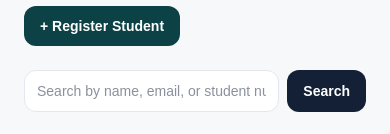
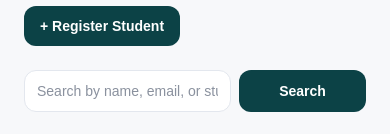
Before and after one commit to Tinsae83-sw/Smart_school_system, a Next.js app in the folder frontend/: page /registration/students in a window 390 px wide. Shown: the part 154-288 px from the top of the page. Built offline with nearby package versions, Linux system fonts and the light colour scheme; no server answers; sample sign-in values are in the browser's storage.

Commit message:
Fix registration page color consistency (teal primary, dark-mode hamburger)

```diff
--- a/frontend/src/app/registration/layout.tsx
+++ b/frontend/src/app/registration/layout.tsx
@@ -151,7 +151,7 @@ export default function RegistrationLayout({ children }: { children: React.React
       <div className="lg:pl-72">
         <header data-app-navbar className="sticky top-0 z-30 flex h-16 items-center gap-4 border-b border-slate-200 dark:border-slate-700 bg-white/80 dark:bg-slate-800/80 backdrop-blur-md px-6">
           <button className="lg:hidden" onClick={() => setSidebarOpen(true)}>
-            <svg className="w-6 h-6 text-slate-600 dark:text-slate-700" fill="none" viewBox="0 0 24 24" stroke="currentColor" strokeWidth={2}>
+            <svg className="w-6 h-6 text-slate-600 dark:text-slate-300" fill="none" viewBox="0 0 24 24" stroke="currentColor" strokeWidth={2}>
               <path strokeLinecap="round" strokeLinejoin="round" d="M3.75 6.75h16.5M3.75 12h16.5m-16.5 5.25h16.5" />
             </svg>
           </button>
--- a/frontend/src/app/registration/students/page.tsx
+++ b/frontend/src/app/registration/students/page.tsx
@@ -90,7 +90,7 @@ export default function StudentRegisterPage() {
         />
         <button
           type="submit"
-          className="rounded-xl bg-navy-600 px-4 py-2.5 text-sm font-semibold text-white hover:bg-navy-700 transition"
+          className="flex-1 rounded-xl bg-teal-600 px-4 py-2.5 text-sm font-semibold text-white hover:bg-teal-700 transition"
         >
           Search
         </button>
```
